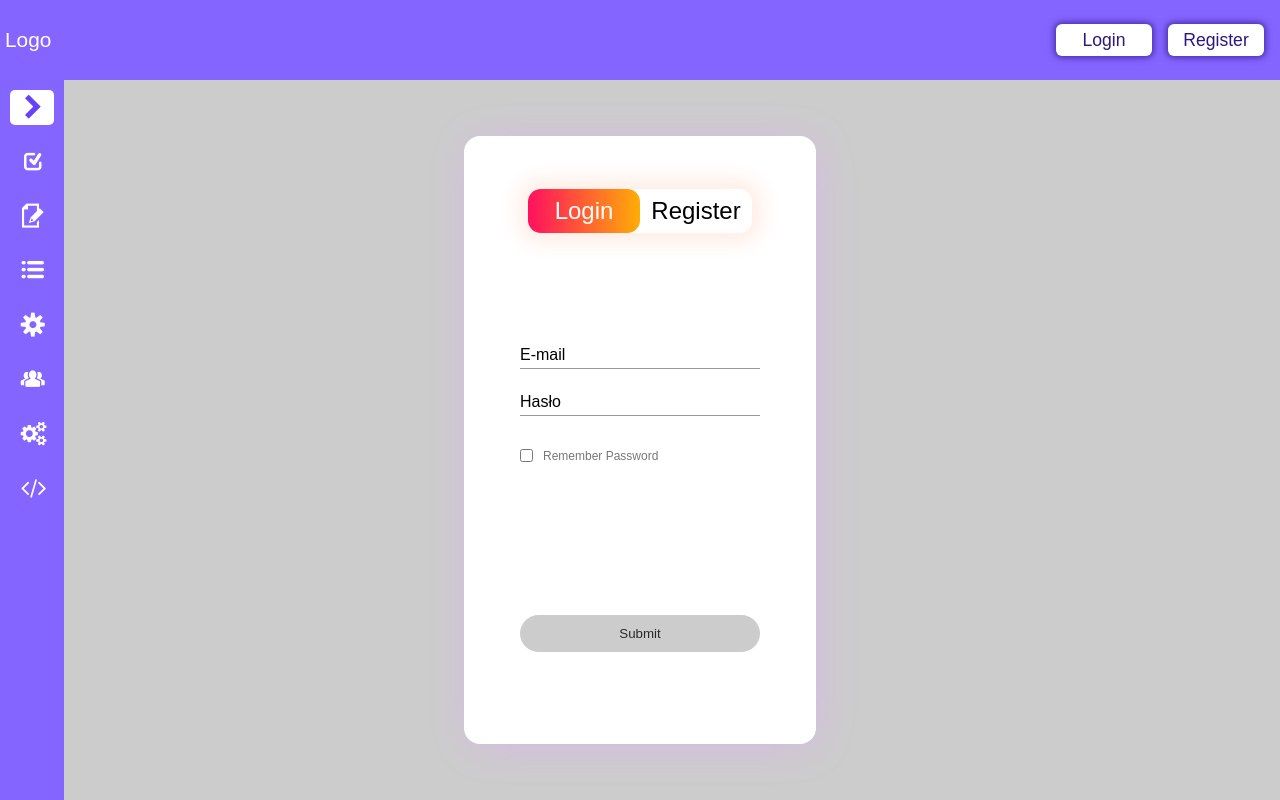
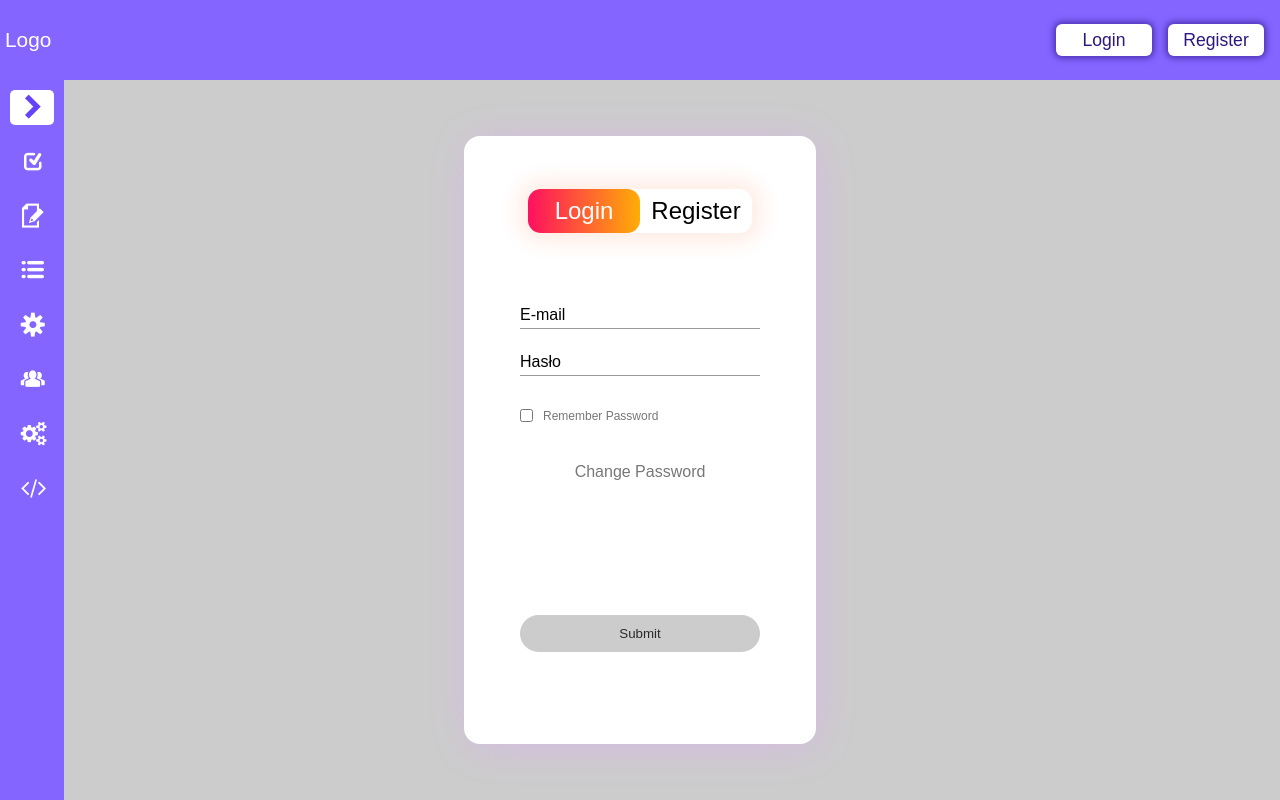
Before and after one commit to Szocik01/Fiszkando-frontend, a React (Create React App) app in the folder Projekt/: page /authentication in a window 1280 px wide. Built offline with nearby package versions, Linux system fonts and the light colour scheme.

Commit message:
odzyskiwanie hasla czas zaczac

```diff
--- a/Projekt/src/pages/Form.js
+++ b/Projekt/src/pages/Form.js
@@ -239,6 +239,9 @@ const Form = () =>{
                                 onChange={formTechnikHandler}>Remember Password
                             </InputChexBox>
                         </div>
+                        <div className={styles.link}>
+                            <a href="#">Change Password</a>
+                        </div>
                         <div className={styles.stopka}>
                             {status===500 && <p className={`${styles.paragraf} ${styles.paragrafadd}`}>Coś poszło nie tak, przaepraszamy za niedogodności, proszę spróbować później.</p>}
                             <ButtonShow
--- a/Projekt/src/pages/Form.module.css
+++ b/Projekt/src/pages/Form.module.css
@@ -101,6 +101,29 @@ button:disabled{
 .chech_box{
     margin: 30px 10px 30px 0;
 }
+.link{
+    display: flex;
+    justify-content: center;
+    align-items: center;
+    height: 5vh;
+    width: 100%;
+}
+.link :hover,
+.link :active{
+    background-color: black;
+    color: white;
+    width: 100%;
+    height: 5vh;
+    display: flex;
+    justify-content: center;
+    align-items: center;
+    border-radius: 20rem;
+}
+.link > a{
+    text-decoration: none;
+    font-size: 1rem;
+    color: #777;
+}
 .stopka{
     display: flex;
     flex-direction: column;
```
Also changed, not shown: Projekt/src/components/formChangePassword/FormChangePassword.js (added, +11 -0 lines), Projekt/src/components/formChangePassword/FormChangePassword.module.css (added).
